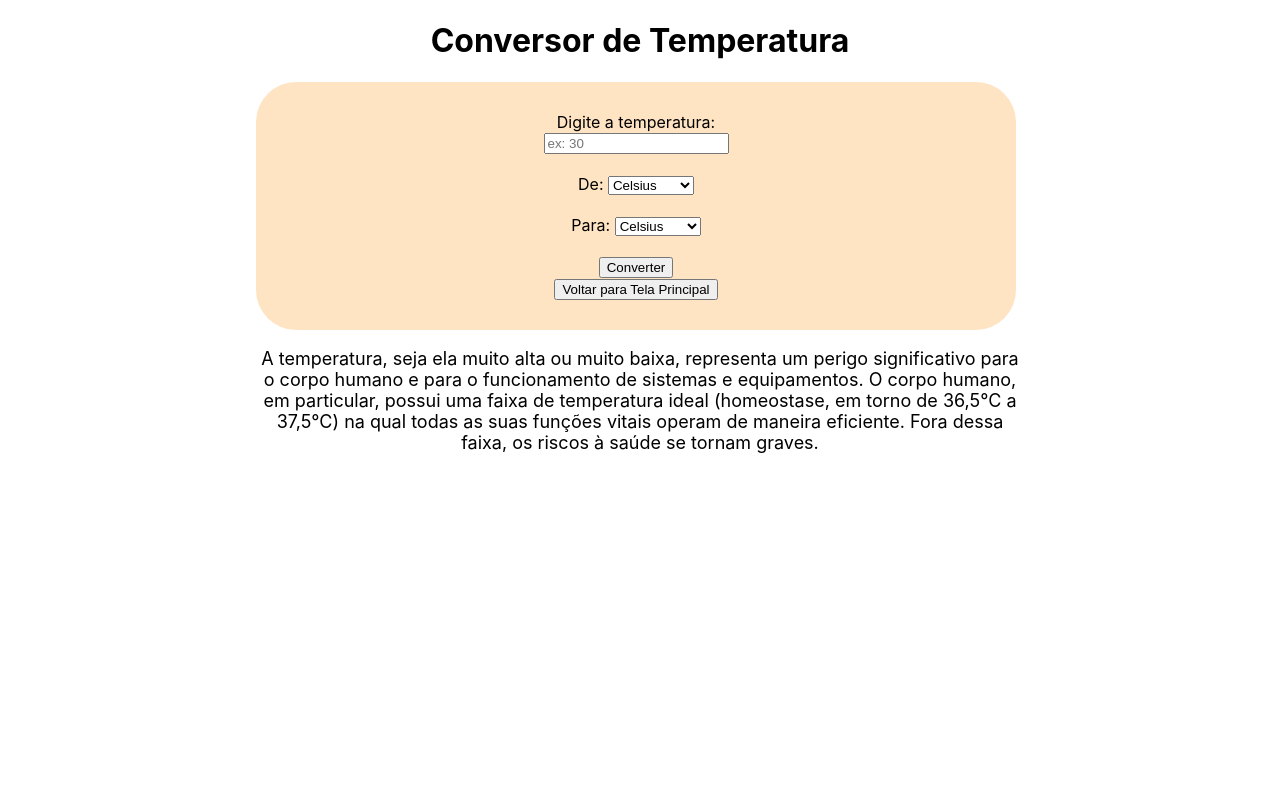
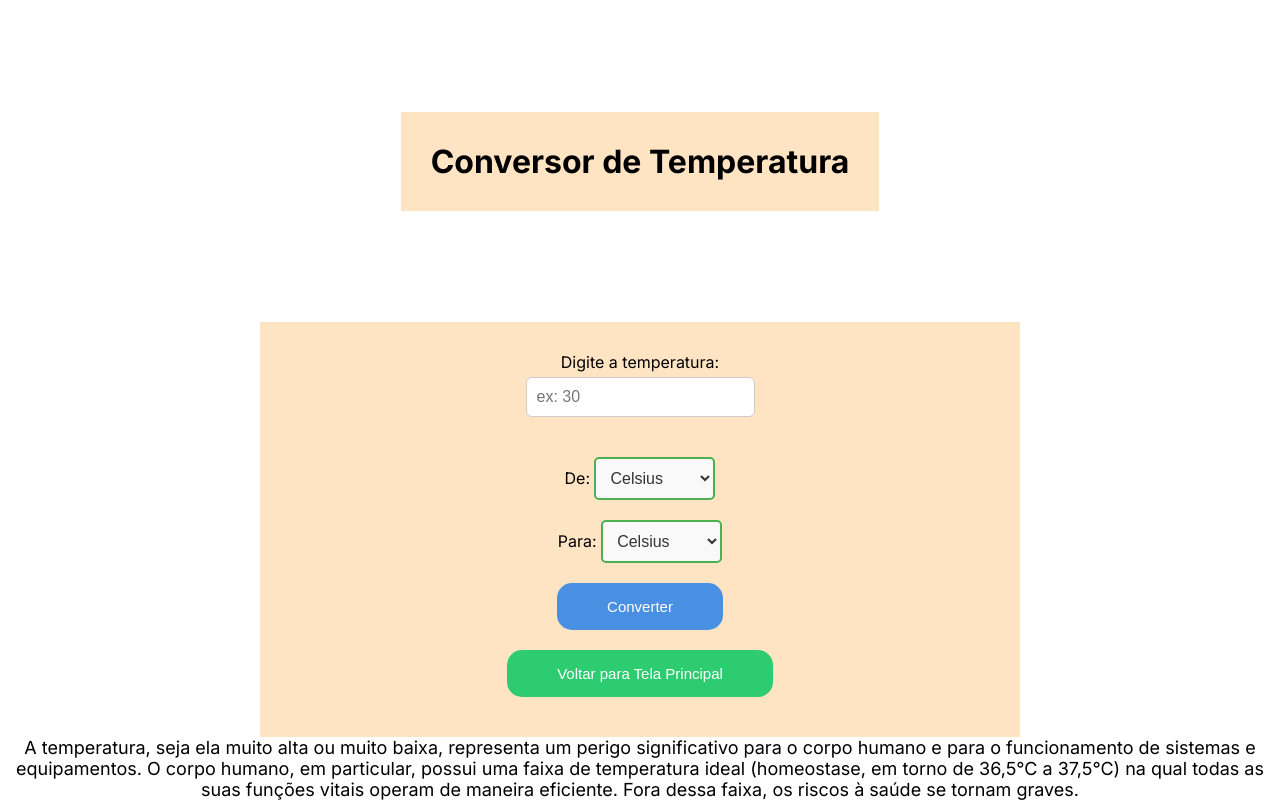
Before and after one commit to andreluistavaresmossignato/proj-pw2-amsds-b2, a PHP site: page /temperatura.php in a window 1280 px wide. Run offline with PHP 8.4, Linux system fonts and the light colour scheme.

Commit message:
modificações aula 10.06

```diff
--- a/estilos/temperatura.css
+++ b/estilos/temperatura.css
@@ -1,11 +1,18 @@
+@charset "UTF-8";
+
+@import url('https://fonts.googleapis.com/css2?family=Figtree:ital,wght@0,300..900;1,300..900&family=Inter:ital,opsz,wght@0,14..32,100..900;1,14..32,100..900&family=Poppins:ital,wght@0,100;0,200;0,300;0,400;0,500;0,600;0,700;0,800;0,900;1,100;1,200;1,300;1,400;1,500;1,600;1,700;1,800;1,900&display=swap');
+
+* {
+    margin: 0;
+    padding: 0;
+}
+
 :root {
     /* Fontes */
     --fontePrincipal: 'Inter', sans-serif;
 }
 
 body {
-    margin: 0;
-    padding: 0;
     background-color:white;
     color: black;
     font-family:var(--fontePrincipal) ;
@@ -16,17 +23,101 @@ body {
 
 }
 
-section#conteudoPrincipal {
+section#conteudoPrincipal, header {
     background-color: bisque;
+    margin: auto;
+}
+
+select {
+    padding: 10px;
+    font-size: 16px;
+    border: 2px solid #4CAF50;
+    border-radius: 5px;
+    background-color: #f9f9f9;
+    color: #333;
+    background-repeat: no-repeat;
+    background-position: right 10px center;
+    background-size: 12px;
+    cursor: pointer;
+}
+
+select:hover {
+    background-color: #eaeaea;
+}
+
+input[type="number"] {
+    padding: 10px;
+    margin-top: 5px;
+    margin-bottom: 20px;
+    border-radius: 6px;
+    border: 1px solid #ccc;
+    font-size: 16px;
+    box-sizing: border-box;
+}
+
+button#converter {
+    background-color: #4a90e2;
+    color: #fff;
+    border: none;
+    cursor: pointer;
+    transition: background-color 0.3s ease;
+}
+
+button#converter:hover{
+    background-color: #0154b4;
+}
+
+button#voltar {
+    background-color: #2ecc71;
+    color: #fff;
+    transition: background-color 0.3s ease;
+    border: none;
+    cursor: pointer;
+}
+
+button#voltar:hover{
+    background-color: #27ae60;
+}
+
+/* Celulares pequenos */
+@media (max-width: 480px) {
+
+}
+
+/* Celulares médios e tablets pequenos */
+@media (min-width: 481px) and (max-width: 768px) {
+
+}
+
+/* Tablets e tela pequenas */
+@media (max-width: 1024px) {
+
+}
+
+/* Telas grandes (desktop) */
+@media (min-width: 1025px) {
+    section#conteudoPrincipal, header {
         padding: 30px;
-    border-radius: 40px;
         box-shadow: black;
-    width: 700px;
+        max-width: 700px;
         text-align: center;
     }
 
+    button#converter{
+        border-radius: 15px;
+        padding: 15px 50px 15px 50px;
+        font-size: 15px;
+    }
+
+    button#voltar{
+        border-radius: 15px;
+        padding: 15px 50px 15px 50px;
+        margin-bottom: 10px;
+        font-size: 15px;
+    }
+
     p {
-    width: 60vw;
         text-align: center;
         font-size: 18px;
     }
+}
--- a/temperatura.php
+++ b/temperatura.php
@@ -19,7 +19,7 @@
             <input type="number" id="valor" name="valor" required placeholder="ex: 30"> <br><br>
 
             <label>De:</label>
-            <select name="de">
+            <select name="de" class="de">
                 <option value="celsius">Celsius</option>
                 <option value="fahrenheit">Fahrenheit</option>
                 <option value="kelvin">Kelvin</option>
@@ -32,9 +32,10 @@
                 <option value="kelvin">Kelvin</option>
             </select><br><br>
 
-            <button type="submit">Converter</button>
+            <button type="submit" id="converter">Converter</button>
         </form>
-        <a href="index.html"><button>Voltar para Tela Principal</button></a>
+        <br>
+        <a href="index.html"><button id="voltar">Voltar para Tela Principal</button></a>
 
         <?php
 
```
Also changed, not shown: idade.php (+34 -7 lines). Lines whose indentation alone changed are shown as unchanged.
